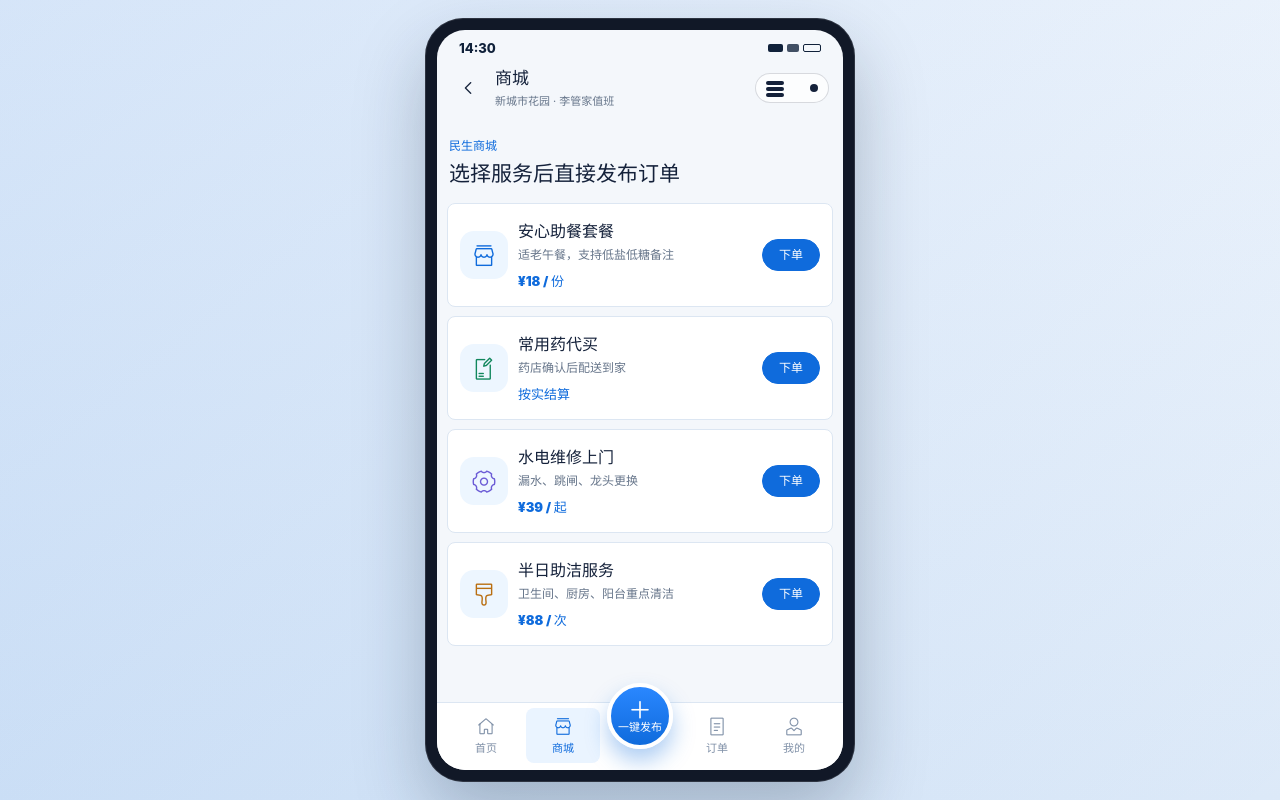
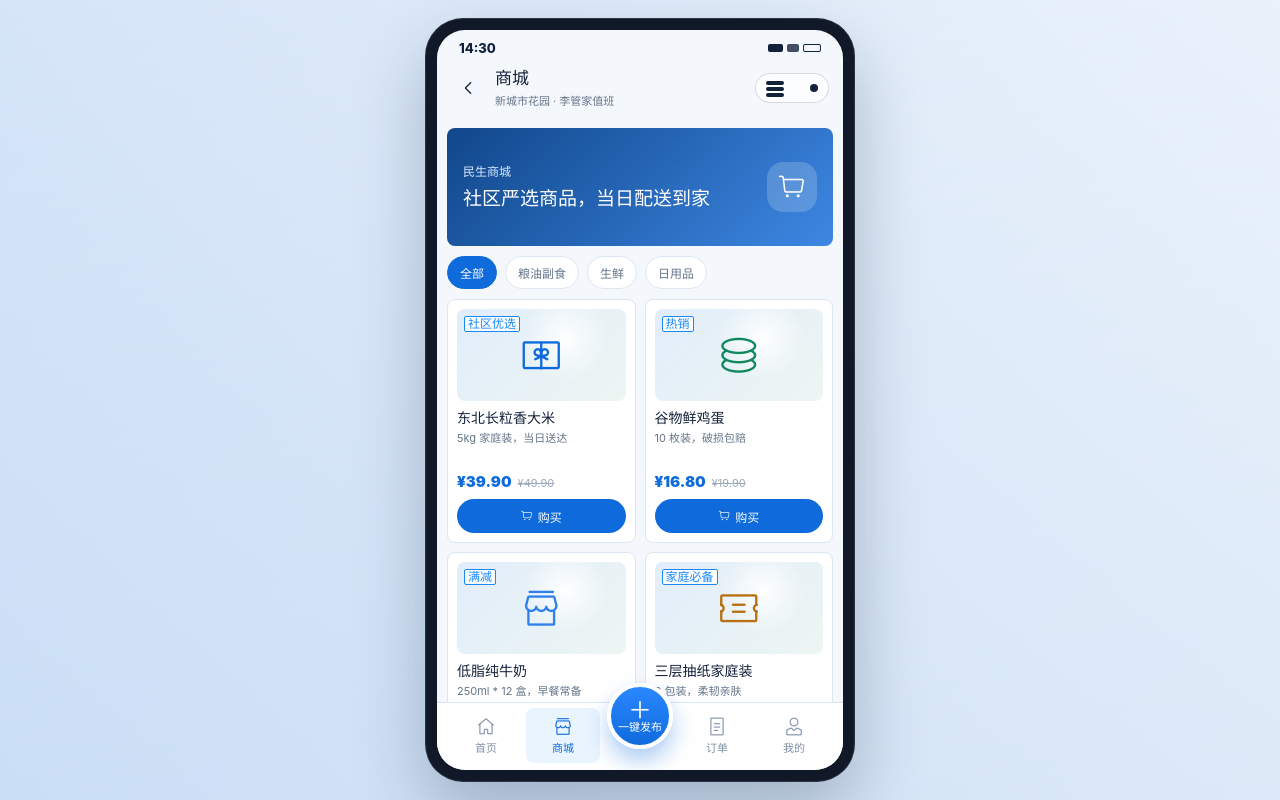
Before and after one commit to goo-yyh/community, a Vue app: page /mall in a window 1280 px wide. Built offline with nearby package versions, Linux system fonts and the light colour scheme.

Commit message:
feat: polish order UI and mall goods

```diff
--- a/src/components/OrderTimeline.vue
+++ b/src/components/OrderTimeline.vue
@@ -9,10 +9,10 @@
       <span class="flow-icon">
         <van-icon :name="step.icon" />
       </span>
-      <div>
+      <div class="flow-copy">
         <strong>{{ step.title }}</strong>
         <p>{{ step.desc }}</p>
-        <em>{{ step.time || step.status }}</em>
+        <em>{{ step.time || '待更新' }}</em>
       </div>
       <van-tag :color="statusColor(step.status)">{{ step.status }}</van-tag>
     </div>
--- a/src/data/community.js
+++ b/src/data/community.js
@@ -14,44 +14,76 @@ export const homeQuickActions = [
 
 export const mallItems = [
   {
-    id: 'meal',
-    title: '安心助餐套餐',
-    desc: '适老午餐，支持低盐低糖备注',
-    price: '18',
-    unit: '份',
-    icon: 'shop-o',
+    id: 'rice',
+    title: '东北长粒香大米',
+    desc: '5kg 家庭装，当日送达',
+    price: '39.90',
+    originPrice: '49.90',
+    unit: '袋',
+    tag: '社区优选',
+    icon: 'gift-card-o',
     color: '#0f6bdc',
-    orderText: '我要订一份安心助餐套餐，送到 3 栋 602。',
+    orderText: '购买东北长粒香大米 1 袋，送到 8 栋 1101。',
   },
   {
-    id: 'medicine',
-    title: '常用药代买',
-    desc: '药店确认后配送到家',
-    price: '按实结算',
-    unit: '',
-    icon: 'records-o',
+    id: 'eggs',
+    title: '谷物鲜鸡蛋',
+    desc: '10 枚装，破损包赔',
+    price: '16.80',
+    originPrice: '19.90',
+    unit: '盒',
+    tag: '热销',
+    icon: 'points',
     color: '#11875d',
-    orderText: '需要代买常用药，请管家联系我确认药品名称和数量。',
+    orderText: '购买谷物鲜鸡蛋 1 盒，送到 8 栋 1101。',
   },
   {
-    id: 'repair',
-    title: '水电维修上门',
-    desc: '漏水、跳闸、龙头更换',
-    price: '39',
-    unit: '起',
-    icon: 'setting-o',
-    color: '#6b5bd6',
-    orderText: '厨房水槽下方漏水，请安排水电师傅上门维修。',
+    id: 'milk',
+    title: '低脂纯牛奶',
+    desc: '250ml * 12 盒，早餐常备',
+    price: '46.00',
+    originPrice: '58.00',
+    unit: '箱',
+    tag: '满减',
+    icon: 'shop-o',
+    color: '#2f80ed',
+    orderText: '购买低脂纯牛奶 1 箱，送到 8 栋 1101。',
   },
   {
-    id: 'clean',
-    title: '半日助洁服务',
-    desc: '卫生间、厨房、阳台重点清洁',
-    price: '88',
-    unit: '次',
+    id: 'tissue',
+    title: '三层抽纸家庭装',
+    desc: '6 包装，柔韧亲肤',
+    price: '22.90',
+    originPrice: '29.90',
+    unit: '提',
+    tag: '家庭必备',
+    icon: 'coupon-o',
+    color: '#b96f12',
+    orderText: '购买三层抽纸家庭装 1 提，送到 8 栋 1101。',
+  },
+  {
+    id: 'vegetable',
+    title: '时令蔬菜组合',
+    desc: '约 3kg，含绿叶菜和根茎菜',
+    price: '26.80',
+    originPrice: '32.80',
+    unit: '份',
+    tag: '今日鲜配',
+    icon: 'flower-o',
+    color: '#0f8f6d',
+    orderText: '购买时令蔬菜组合 1 份，送到 8 栋 1101。',
+  },
+  {
+    id: 'detergent',
+    title: '除菌洗衣液',
+    desc: '2kg 装，温和低泡',
+    price: '35.90',
+    originPrice: '45.90',
+    unit: '瓶',
+    tag: '日用',
     icon: 'brush-o',
-    color: '#b96f12',
-    orderText: '想预约一次半日助洁服务，优先清洁厨房和卫生间。',
+    color: '#6b5bd6',
+    orderText: '购买除菌洗衣液 1 瓶，送到 8 栋 1101。',
   },
 ];
 
--- a/src/stores/orders.js
+++ b/src/stores/orders.js
@@ -123,6 +123,9 @@ function makeTitle(content) {
 }
 
 function inferCategory(content) {
+  if (/购买|大米|鸡蛋|牛奶|抽纸|纸巾|蔬菜|洗衣液|商品/.test(content)) {
+    return '商城商品';
+  }
   if (/药|买药|处方/.test(content)) {
     return '买药代办';
   }
--- a/src/style.css
+++ b/src/style.css
@@ -760,58 +760,177 @@ a {
   font-weight: 900;
 }
 
-.mall-list,
+.mall-hero {
+  min-height: 118px;
+  padding: 16px;
+  border-radius: 8px;
+  color: #fff;
+  background:
+    linear-gradient(135deg, rgba(7, 63, 134, 0.96), rgba(15, 107, 220, 0.8)),
+    radial-gradient(circle at 85% 20%, rgba(255, 255, 255, 0.42), transparent 32%);
+  display: grid;
+  grid-template-columns: minmax(0, 1fr) 50px;
+  gap: 12px;
+  align-items: center;
+}
+
+.mall-hero span,
+.mall-hero strong {
+  display: block;
+}
+
+.mall-hero span {
+  color: #d7e9ff;
+  font-size: 12px;
+  font-weight: 800;
+}
+
+.mall-hero strong {
+  margin-top: 8px;
+  font-size: 19px;
+  line-height: 1.3;
+}
+
+.mall-hero .van-icon {
+  width: 50px;
+  height: 50px;
+  border-radius: 16px;
+  background: rgba(255, 255, 255, 0.18);
+  display: grid;
+  place-items: center;
+  font-size: 28px;
+}
+
+.mall-tabs {
+  display: flex;
+  gap: 8px;
+  overflow-x: auto;
+  scrollbar-width: none;
+}
+
+.mall-tabs::-webkit-scrollbar {
+  display: none;
+}
+
+.mall-tabs span {
+  flex: 0 0 auto;
+  min-height: 30px;
+  padding: 7px 12px;
+  border-radius: 999px;
+  color: var(--muted);
+  background: #fff;
+  border: 1px solid var(--line);
+  font-size: 12px;
+  font-weight: 900;
+}
+
+.mall-tabs .active {
+  color: #fff;
+  background: var(--blue);
+  border-color: var(--blue);
+}
+
+.mall-grid,
 .user-order-list {
   display: grid;
   gap: 9px;
 }
 
+.mall-grid {
+  grid-template-columns: repeat(2, minmax(0, 1fr));
+}
+
 .mall-card {
-  min-height: 104px;
-  padding: 12px;
+  min-width: 0;
+  min-height: 220px;
+  padding: 9px;
   border: 1px solid var(--line);
   border-radius: 8px;
   background: #fff;
   display: grid;
-  grid-template-columns: 48px minmax(0, 1fr) 58px;
-  gap: 10px;
-  align-items: center;
-}
-
-.mall-icon {
-  width: 48px;
-  height: 48px;
-  border-radius: 14px;
-  background: #edf6ff;
+  grid-template-rows: 92px minmax(0, 1fr) 34px;
+  gap: 8px;
+}
+
+.mall-visual {
+  position: relative;
+  min-width: 0;
+  border-radius: 8px;
+  color: var(--goods-color);
+  background:
+    radial-gradient(circle at 64% 32%, rgba(255, 255, 255, 0.95), transparent 34%),
+    linear-gradient(135deg, rgba(15, 107, 220, 0.12), rgba(17, 135, 93, 0.08));
   display: grid;
   place-items: center;
-  font-size: 25px;
+  overflow: hidden;
+}
+
+.mall-visual .van-icon {
+  font-size: 42px;
+}
+
+.mall-visual .van-tag {
+  position: absolute;
+  top: 7px;
+  left: 7px;
+  width: auto;
+  max-width: 88px;
+  background: rgba(255, 255, 255, 0.86);
 }
 
 .mall-card strong,
 .mall-card p,
-.mall-card em {
+.mall-price,
+.mall-price span,
+.mall-price em {
   display: block;
 }
 
 .mall-card strong {
   color: var(--ink);
-  font-size: 16px;
+  font-size: 14px;
   line-height: 1.3;
 }
 
 .mall-card p {
-  margin: 5px 0 0;
-  color: var(--muted);
-  font-size: 12px;
+  min-height: 34px;
+  margin: 4px 0 0;
+  color: var(--muted);
+  font-size: 11px;
   line-height: 1.4;
 }
 
-.mall-card em {
+.mall-price {
   margin-top: 7px;
-  color: var(--blue);
-  font-size: 13px;
+  display: flex;
+  gap: 6px;
+  align-items: baseline;
+}
+
+.mall-price span {
+  color: var(--blue);
+  font-size: 15px;
+  font-weight: 900;
+}
+
+.mall-price em {
+  color: #9aa8b8;
+  font-size: 11px;
   font-style: normal;
+  text-decoration: line-through;
+}
+
+.mall-buy {
+  min-height: 34px;
+  border: 0;
+  border-radius: 999px;
+  color: #fff;
+  background: var(--blue);
+  display: flex;
+  gap: 5px;
+  align-items: center;
+  justify-content: center;
+  font-size: 12px;
   font-weight: 900;
 }
 
@@ -821,21 +940,54 @@ a {
 }
 
 .user-order-card {
-  padding: 11px;
+  padding: 12px;
   border: 1px solid var(--line);
   border-radius: 8px;
   background: #fff;
   display: grid;
-  grid-template-columns: minmax(0, 1fr) 82px;
-  gap: 9px;
-}
-
-.user-order-card span,
+  grid-template-columns: minmax(0, 1fr) auto;
+  gap: 12px;
+  box-shadow: 0 8px 18px rgba(20, 33, 58, 0.04);
+}
+
+.order-card-main {
+  min-width: 0;
+}
+
+.order-card-meta {
+  display: flex;
+  gap: 6px;
+  align-items: center;
+  color: var(--muted);
+  font-size: 11px;
+  line-height: 1.4;
+}
+
+.order-card-meta span,
+.order-card-meta em {
+  display: block;
+  min-width: 0;
+}
+
+.order-card-meta span {
+  font-weight: 900;
+}
+
+.order-card-meta em {
+  padding: 2px 6px;
+  border-radius: 999px;
+  color: var(--blue);
+  background: var(--blue-soft);
+  font-style: normal;
+  font-weight: 900;
+}
+
 .user-order-card p,
 .order-status-side em,
-.order-detail-head span,
+.order-card-foot,
+.detail-topline span,
 .order-detail-head p,
-.order-detail-head em {
+.detail-meta-grid span {
   color: var(--muted);
   font-size: 12px;
   line-height: 1.45;
@@ -843,7 +995,7 @@ a {
 
 .user-order-card strong {
   display: block;
-  margin-top: 5px;
+  margin-top: 7px;
   color: var(--ink);
   font-size: 15px;
   line-height: 1.35;
@@ -851,18 +1003,40 @@ a {
 
 .user-order-card p {
   margin: 5px 0 0;
+  display: -webkit-box;
+  overflow: hidden;
+  -webkit-box-orient: vertical;
+  -webkit-line-clamp: 2;
+}
+
+.order-card-foot {
+  margin-top: 8px;
+  display: flex;
+  gap: 4px;
+  align-items: center;
+}
+
+.order-card-foot .van-icon {
+  color: var(--blue);
 }
 
 .order-status-side {
   display: grid;
-  gap: 8px;
+  gap: 7px;
   justify-items: end;
   align-content: start;
   text-align: right;
 }
 
+.order-status-side .van-tag {
+  width: max-content;
+  max-width: 84px;
+  justify-self: end;
+}
+
 .order-status-side em {
   font-style: normal;
+  white-space: nowrap;
 }
 
 .publish-panel {
@@ -951,44 +1125,66 @@ a {
 
 .order-detail-head {
   display: grid;
-  gap: 7px;
+  gap: 9px;
+}
+
+.detail-topline {
+  display: flex;
+  gap: 8px;
+  align-items: center;
+  justify-content: space-between;
+}
+
+.detail-topline .van-tag {
+  width: max-content;
+  flex: 0 0 auto;
 }
 
 .order-detail-head strong {
   color: var(--ink);
-  font-size: 18px;
-  line-height: 1.3;
+  font-size: 17px;
+  line-height: 1.35;
 }
 
 .order-detail-head p {
   margin: 0;
 }
 
-.order-detail-head div {
+.detail-meta-grid {
+  display: grid;
+  grid-template-columns: 1fr;
+  gap: 6px;
+}
+
+.detail-meta-grid span {
+  min-height: 30px;
+  padding: 6px 8px;
+  border-radius: 8px;
+  background: #f4f8fc;
+  display: flex;
+  gap: 5px;
+  align-items: center;
+}
+
+.detail-meta-grid .van-icon {
+  color: var(--blue);
+}
+
+.order-flow {
   display: grid;
   gap: 7px;
-  align-items: center;
-}
-
-.order-detail-head em {
-  font-style: normal;
-}
-
-.order-flow {
-  display: grid;
-  gap: 8px;
 }
 
 .order-flow-step {
   position: relative;
-  min-height: 74px;
-  padding: 10px;
+  min-height: 66px;
+  padding: 9px;
   border: 1px solid var(--line);
   border-radius: 8px;
   background: #f8fbff;
   display: grid;
-  grid-template-columns: 34px minmax(0, 1fr) 58px;
-  gap: 9px;
+  grid-template-columns: 30px minmax(0, 1fr) auto;
+  gap: 8px;
   align-items: start;
 }
 
@@ -1002,14 +1198,14 @@ a {
 }
 
 .flow-icon {
-  width: 34px;
-  height: 34px;
+  width: 30px;
+  height: 30px;
   border-radius: 50%;
   color: var(--blue);
   background: #fff;
   display: grid;
   place-items: center;
-  font-size: 18px;
+  font-size: 16px;
 }
 
 .order-flow-step.done .flow-icon {
@@ -1031,16 +1227,23 @@ a {
 .order-flow-step p {
   margin: 3px 0 0;
   color: var(--muted);
-  font-size: 12px;
+  font-size: 11px;
   line-height: 1.4;
 }
 
 .order-flow-step em {
-  margin-top: 5px;
+  margin-top: 4px;
   color: var(--blue);
   font-size: 11px;
   font-style: normal;
   font-weight: 900;
+}
+
+.order-flow-step .van-tag {
+  width: max-content;
+  max-width: 70px;
+  justify-self: end;
+  padding: 2px 7px;
 }
 
 .profile-card {
--- a/src/views/MallPage.vue
+++ b/src/views/MallPage.vue
@@ -1,24 +1,38 @@
 <template>
   <section class="mini-page mall-page">
-    <div class="page-title">
-      <span>民生商城</span>
-      <h1>选择服务后直接发布订单</h1>
+    <div class="mall-hero">
+      <div>
+        <span>民生商城</span>
+        <strong>社区严选商品，当日配送到家</strong>
+      </div>
+      <van-icon name="cart-o" />
     </div>
 
-    <div class="mall-list">
+    <div class="mall-tabs" role="list" aria-label="商品分类">
+      <span class="active">全部</span>
+      <span>粮油副食</span>
+      <span>生鲜</span>
+      <span>日用品</span>
+    </div>
+
+    <div class="mall-grid">
       <article v-for="item in mallItems" :key="item.id" class="mall-card">
-        <span class="mall-icon" :style="{ color: item.color }">
+        <div class="mall-visual" :style="{ '--goods-color': item.color }">
+          <van-tag plain type="primary">{{ item.tag }}</van-tag>
           <van-icon :name="item.icon" />
-        </span>
-        <div>
+        </div>
+        <div class="mall-info">
           <strong>{{ item.title }}</strong>
           <p>{{ item.desc }}</p>
-          <em>
-            <template v-if="item.unit">¥{{ item.price }} / {{ item.unit }}</template>
-            <template v-else>{{ item.price }}</template>
-          </em>
+          <div class="mall-price">
+            <span>¥{{ item.price }}</span>
+            <em>¥{{ item.originPrice }}</em>
+          </div>
         </div>
-        <van-button round size="small" type="primary" @click="orderItem(item)">下单</van-button>
+        <button class="mall-buy" type="button" @click="orderItem(item)">
+          <van-icon name="cart-o" />
+          <span>购买</span>
+        </button>
       </article>
     </div>
   </section>
@@ -26,16 +40,16 @@
 
 <script setup>
 import { useRouter } from 'vue-router';
+import { showToast } from 'vant';
 import { mallItems } from '../data/community';
+import { useOrders } from '../stores/orders';
 
 const router = useRouter();
+const { createOrder } = useOrders();
 
 function orderItem(item) {
-  router.push({
-    path: '/publish',
-    query: {
-      text: item.orderText,
-    },
-  });
+  const order = createOrder(item.orderText, '商城订单');
+  showToast('商品订单已创建');
+  router.push(`/orders/${order.id}`);
 }
 </script>
```
Also changed, not shown: src/views/OrderDetailPage.vue (+13 -4 lines), src/views/OrdersPage.vue (+19 -3 lines).
